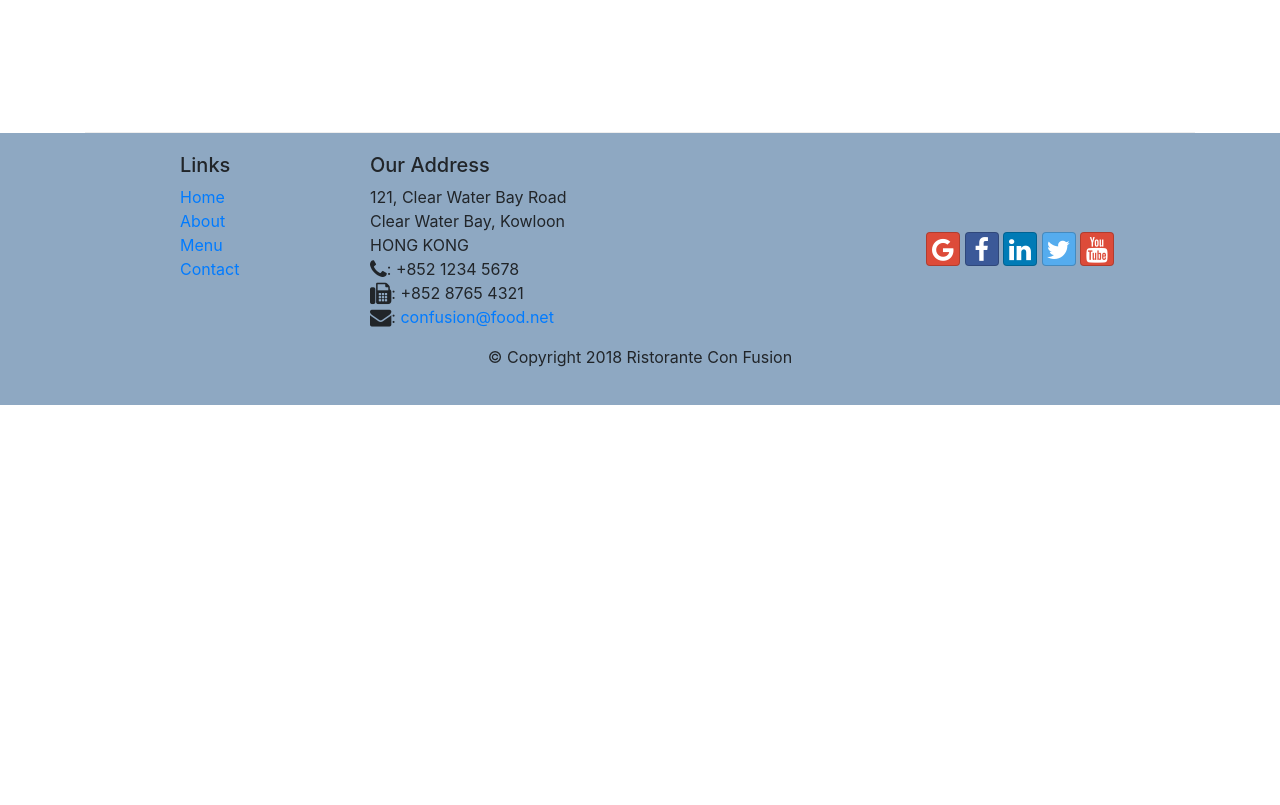
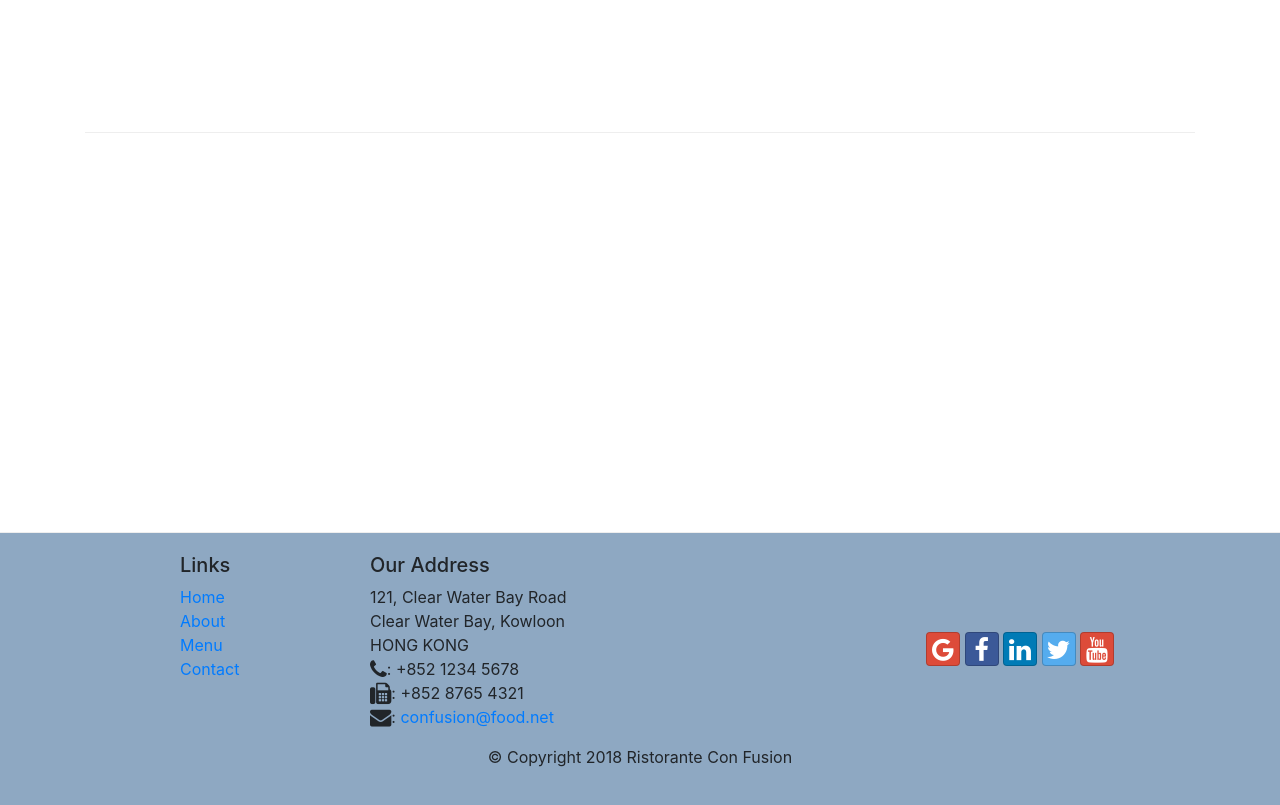
Before and after one commit to Meliwi/Front-End-Web-UI-Frameworks-and-Tools-Bootstrap-4, a website: page week2/index.html in a window 1280 px wide. Shown: the part 1380-2185 px from the top of the page. Before the commit the page ends 1785 px from the top, so only its background shows below. Drawn offline with nearby package versions, Linux system fonts and the light colour scheme.

Commit message:
just a test

```diff
--- a/week2/index.html
+++ b/week2/index.html
@@ -114,6 +114,11 @@
             </div>
         </div>
     </div>
+    <div class="row row-content align-items-center">
+        <div class="col-12">
+
+        </div>
+    </div>
 
     <footer class="footer">
         <div class="container">
```
